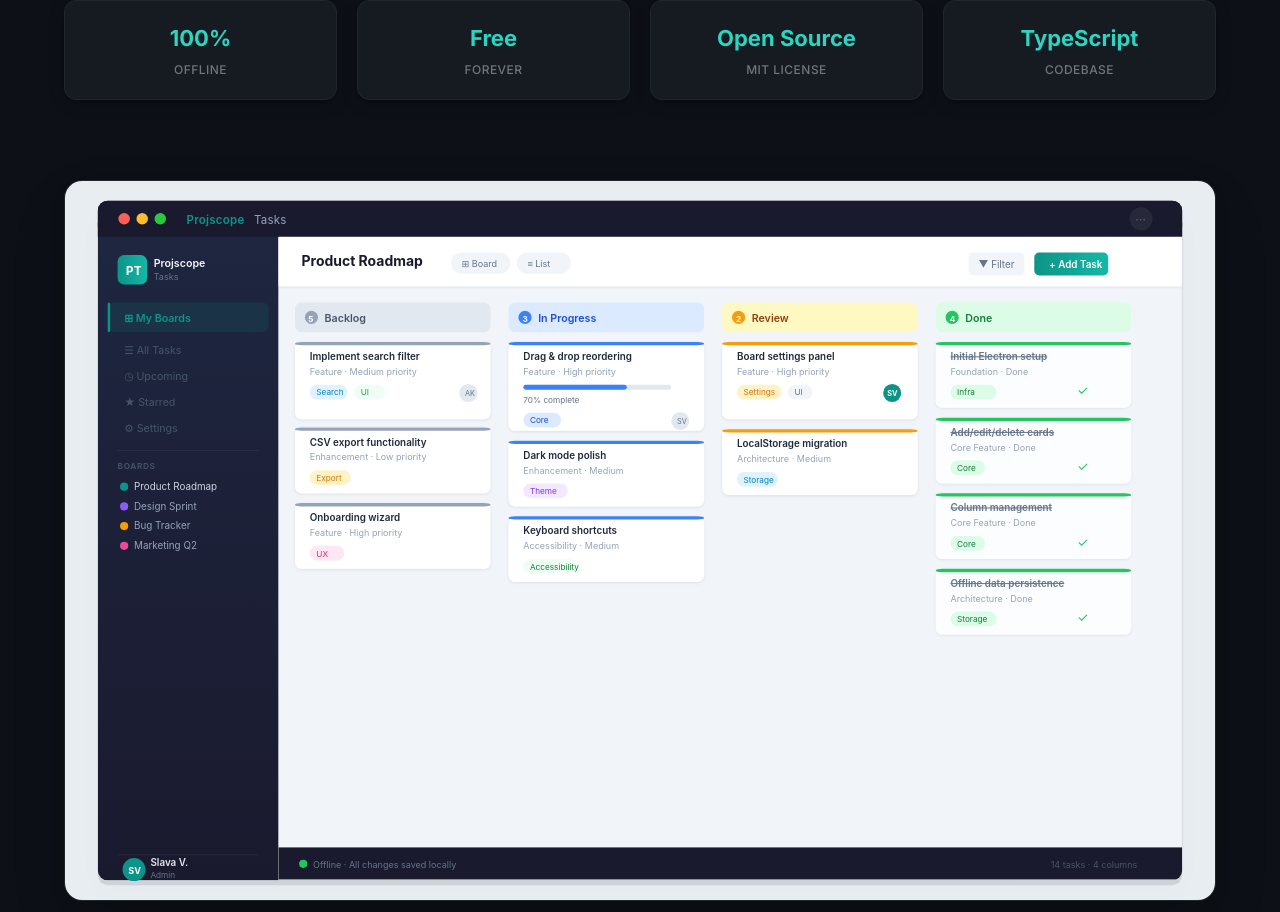
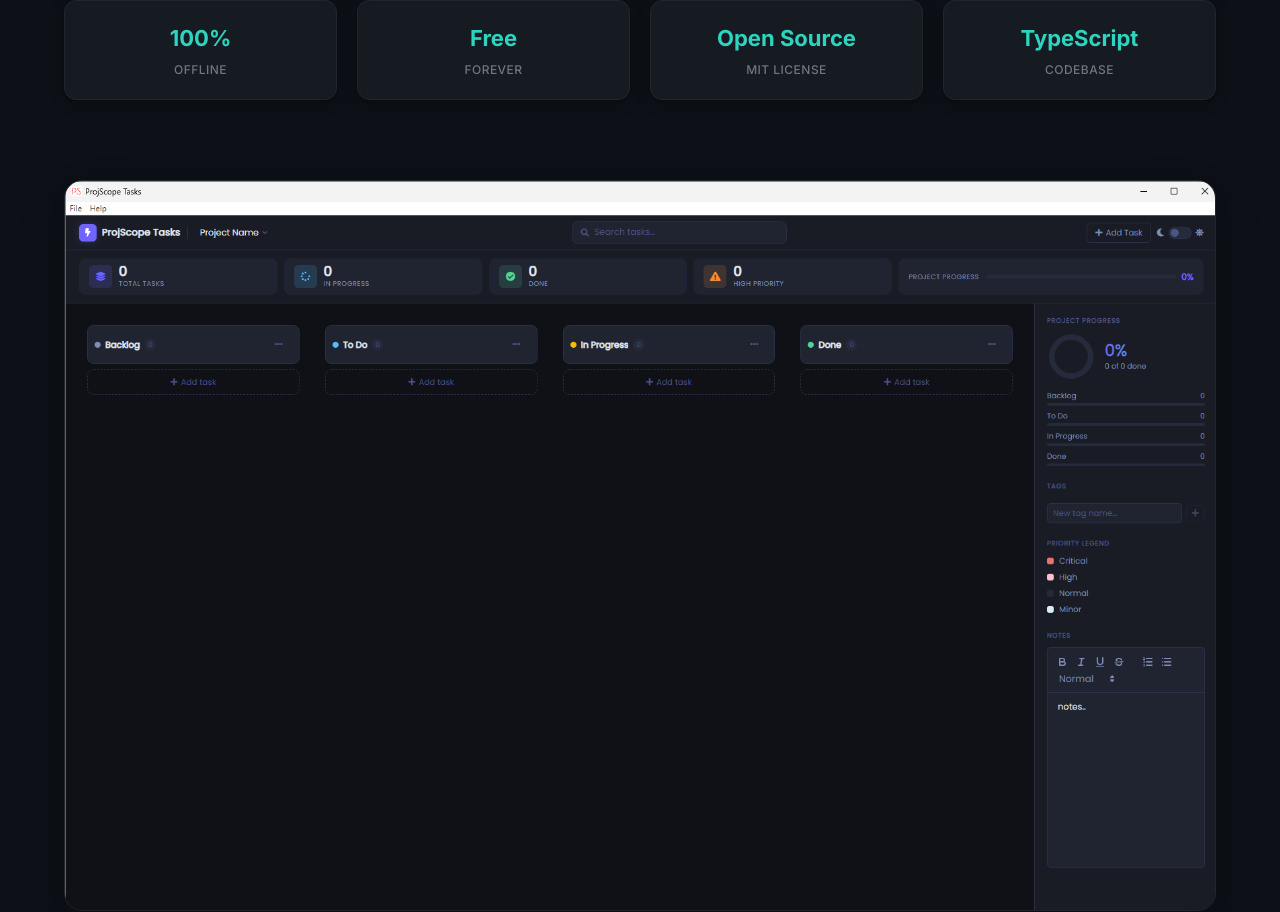
Before and after one commit to Projscope/web-site, a React (Vite) app: page /project/projscope-tasks in a window 1280 px wide. Shown: the part 463-1375 px from the top of the page. Built offline with nearby package versions, Linux system fonts and the light colour scheme.

Commit message:
Replace fake SVG mockup with real app screenshot on Projscope Tasks page
Swaps the hand-drawn SVG for the actual dashboard-dark.png screenshot
from the GitHub repo (1711x1084).

Co-Authored-By: Claude Sonnet 4.6 <noreply@anthropic.com>

```diff
--- a/src/data/projscopeTasks.ts
+++ b/src/data/projscopeTasks.ts
@@ -10,8 +10,8 @@ export const projscopeTasksData: CaseStudyData = {
     ],
     backLabel: 'Back to Projects',
     backTo: '/projects',
-    image: '/projscope-tasks-bright.svg',
-    imageAlt: 'Projscope Tasks — Kanban board light theme',
+    image: '/projscope-tasks-dark.png',
+    imageAlt: 'Projscope Tasks — Kanban board dark theme',
   },
   highlights: [
     { value: '100%', label: 'Offline' },
```
